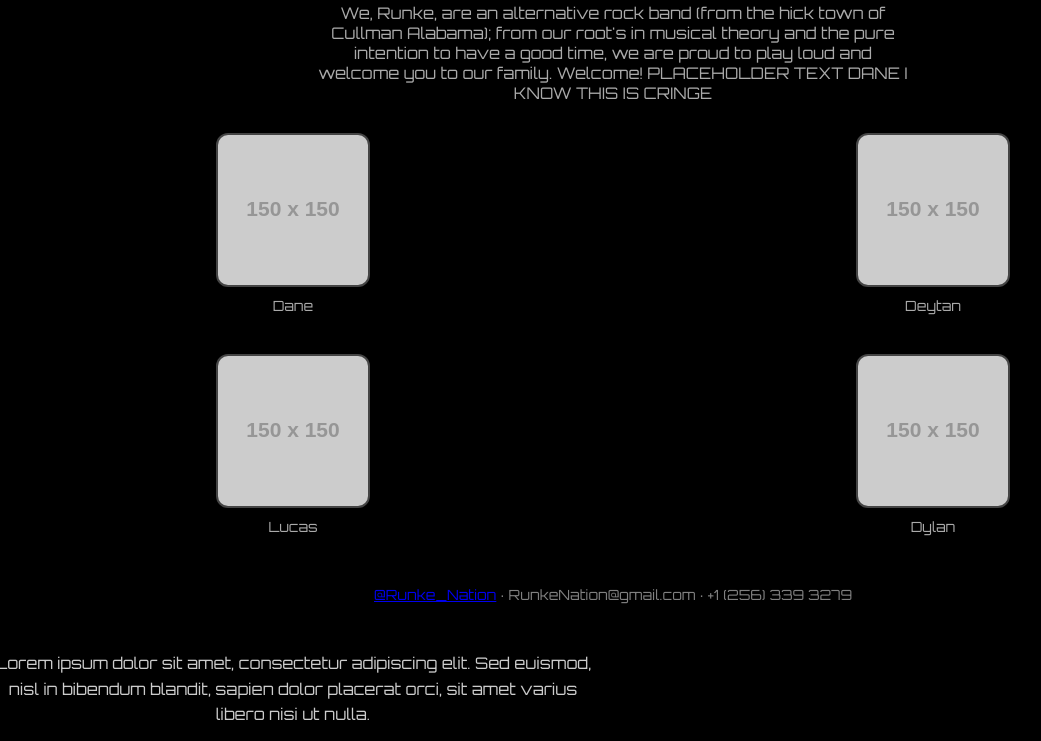
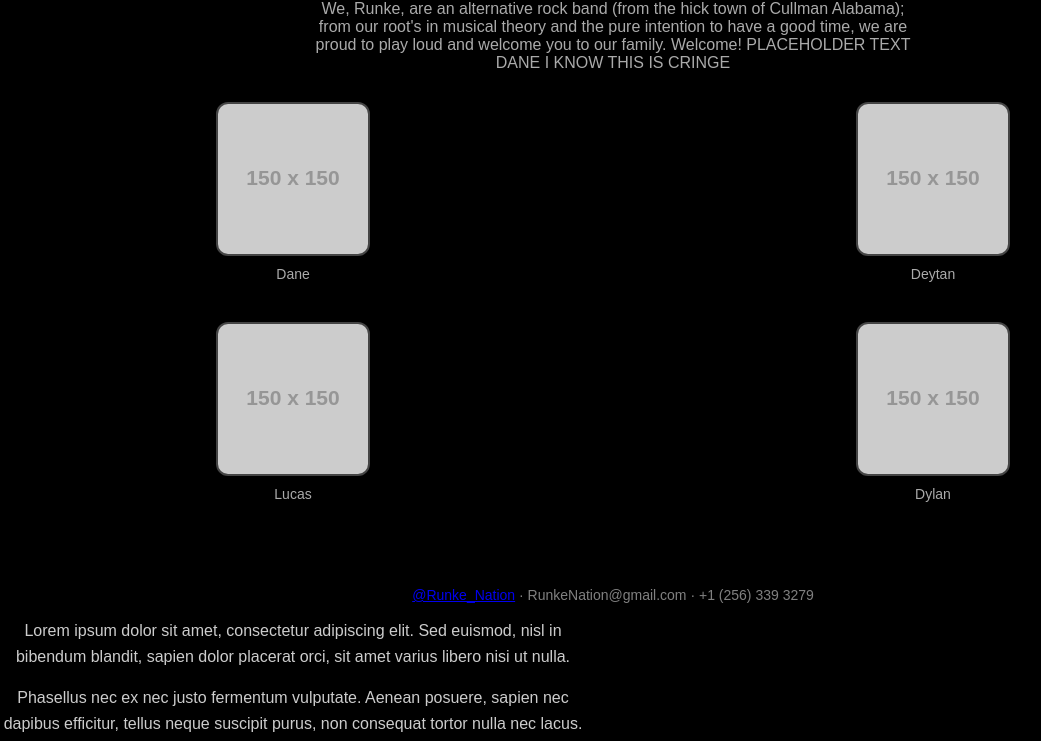
Before and after one commit to Runkenation/Runke.github.io, a plain HTML site: page index.html in a window 1280 px wide. Shown: the part 187-928 px from the top of the page, without its empty margins (27-1068 px from the left). Drawn offline with Linux system fonts and the light colour scheme; placeholder pictures from the web are drawn by us.

Commit message:
Update index.html

```diff
--- a/index.html
+++ b/index.html
@@ -5,8 +5,8 @@
   <meta name="viewport" content="width=device-width, initial-scale=1.0"/>
   <title>Runke</title>
 
-  <!-- Orbitron font from Google Fonts -->
-  <link href="https://fonts.googleapis.com/css2?family=Orbitron&display=swap" rel="stylesheet">
+  <!-- shitty boring font we have to use to appease to corporate overlords dane... sorry its like a sports brand. -->
+  <link href="https://fonts.googleapis.com/css2?family=Oswald&display=swap" rel="stylesheet">
 
   <style>
 
```
